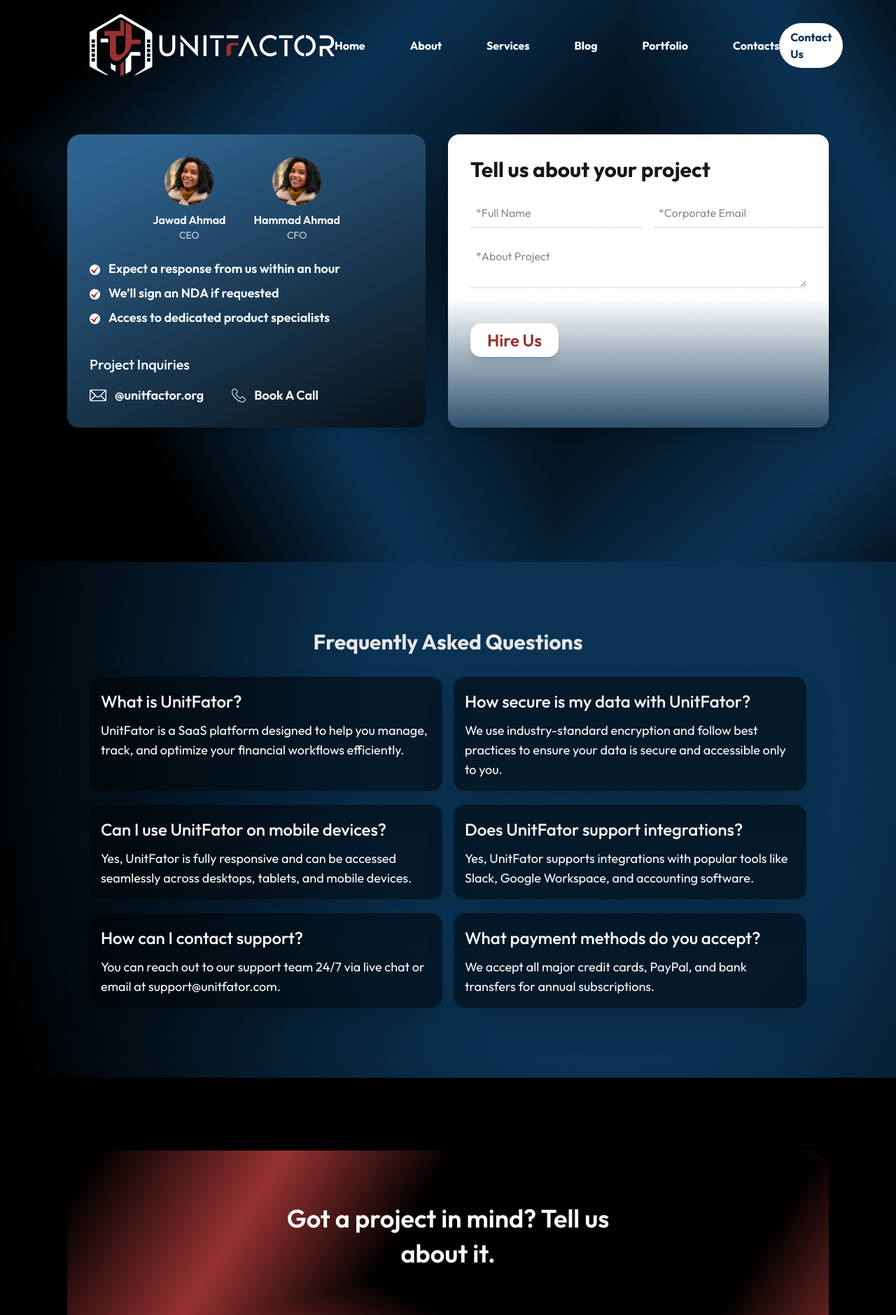
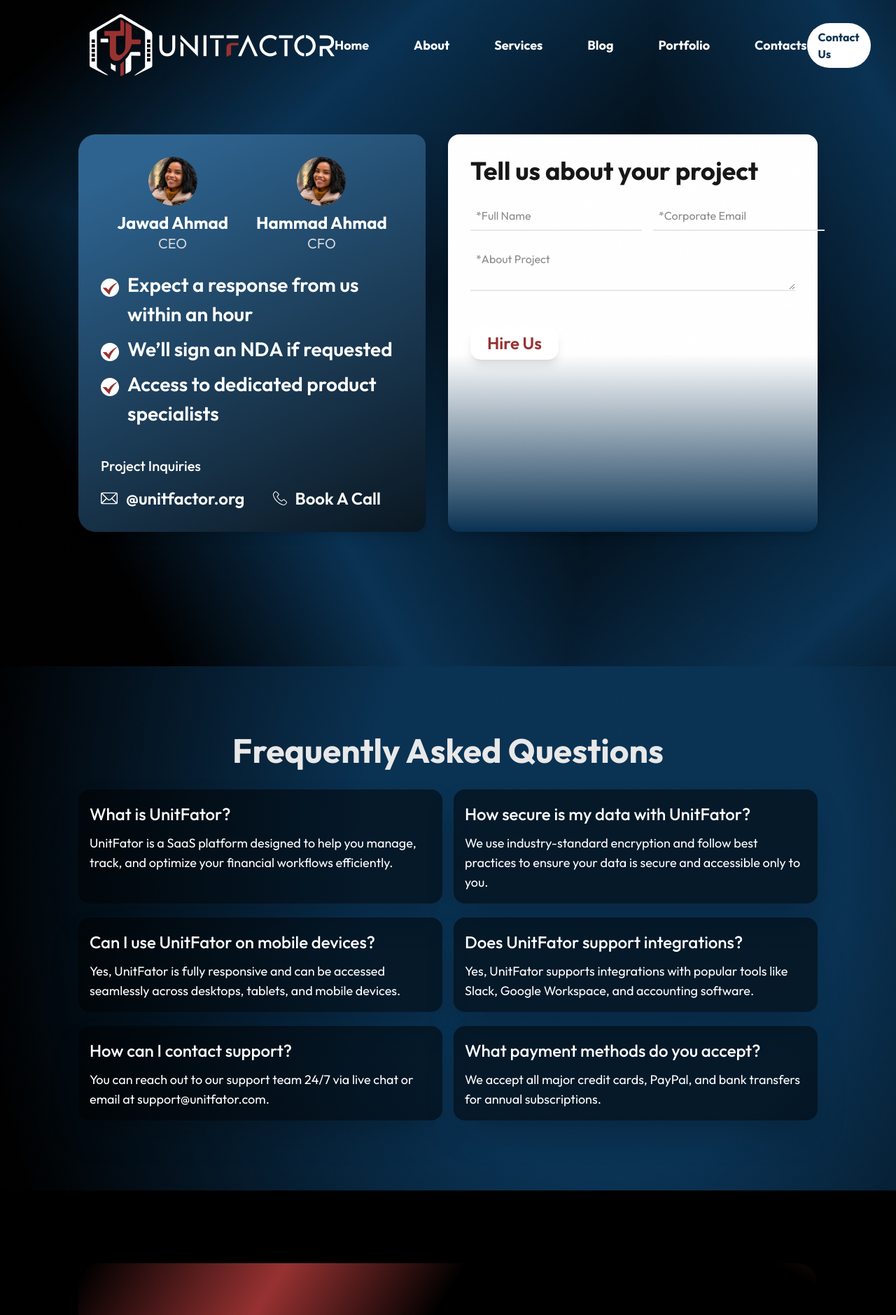
Before and after one commit to M-Jawad338211/UnitFactor-Website, a Next.js app: page /contacts in a window 1280 px wide. Shown: the top 1879 px of the page at 70% size. Built offline with nearby package versions, Linux system fonts and the light colour scheme.

Commit message:
contact us page responsiveness completed

```diff
--- a/src/app/components/about-details/recognitions.jsx
+++ b/src/app/components/about-details/recognitions.jsx
@@ -22,7 +22,7 @@
             alt="Project Showcase"
             width={746}
             height={651}
-            className="object-cover rounded-2xl lg:h-[390px] xl:w-[896px] xl:h-[651px]"
+            className="object-cover rounded-2xl lg:h-[390px] xl:w-[896px] xl:h-[751px]"
           />
         </div>
 
@@ -42,7 +42,7 @@
                     height={17}
                     className="mt-1 xl:mt-2 2xl:mt-3 md:w-[26px] md:h-[26px] "
                   />
-                  <span className="text-base md:text-xl  xl:text-2xl 2xl:text-[32px] text-[#E8E8E8] font-medium leading-[150%]">
+                  <span className="text-base md:text-xl  xl:text-2xl 2xl:text-[32px] text-[#E8E8E8] font-medium max-w-[250px] md:max-w-3xl leading-[120%] md:leading-[150%] text-left">
                     {item}
                   </span>
                 </li>
--- a/src/app/components/contacts-details/contacts.jsx
+++ b/src/app/components/contacts-details/contacts.jsx
@@ -8,8 +8,8 @@
   ];
 
   return (
-    <div className="px-6 md:px-24 py-28 md:py-48 w-full h-full flex items-center justify-center text-center bg-[url('/project-bg.png')] bg-no-repeat bg-center bg-cover">
-      <div className="flex flex-col lg:flex-row gap-8 w-full max-w-7xl">
+    <div className="px-4 sm:px-12 lg:px-16 xl:px-28  py-28 md:py-48 w-full h-full flex items-center justify-center text-center bg-[url('/project-bg.png')] bg-no-repeat bg-center bg-cover">
+      <div className="flex flex-col lg:flex-row gap-8 w-full ">
         <div className="bg-[url('/management.png')] bg-cover bg-no-repeat rounded-2xl shadow-lg p-6 md:p-8 w-full lg:w-1/2 text-white flex flex-col gap-6">
           <div className="flex justify-center gap-6 md:gap-10 flex-wrap">
             <div className="flex flex-col items-center">
@@ -20,8 +20,10 @@
                 height={70}
                 className="rounded-full"
               />
-              <p className="mt-2 font-semibold">Jawad Ahmad</p>
-              <p className="text-sm text-gray-300">CEO</p>
+              <p className="mt-2 text-xl xl:text-2xl 2xl:text-3xl font-bold">
+                Jawad Ahmad
+              </p>
+              <p className="text-base lg:text-xl text-gray-300">CEO</p>
             </div>
             <div className="flex flex-col items-center">
               <Image
@@ -31,8 +33,10 @@
                 height={70}
                 className="rounded-full"
               />
-              <p className="mt-2 font-semibold">Hammad Ahmad</p>
-              <p className="text-sm text-gray-300">CFO</p>
+              <p className="mt-2 text-xl xl:text-2xl 2xl:text-3xl font-bold">
+                Hammad Ahmad
+              </p>
+              <p className="text-base lg:text-xl text-gray-300">CFO</p>
             </div>
           </div>
 
@@ -42,11 +46,11 @@
                 <Image
                   src={"/check.png"}
                   alt="Check Icon"
-                  width={15}
-                  height={10}
-                  className="mt-2"
+                  width={26}
+                  height={26}
+                  className="lg:mt-3 w-[20] h-[20px] lg:w-[26px] lg:h-[26px]"
                 />
-                <span className="text-white text-base md:text-lg font-semibold tracking-[0] leading-[150%]">
+                <span className="text-white text-base md:text-lg lg:text-2xl xl:text-[28px] 2xl:text-[32px] font-semibold tracking-[0] leading-[120%] xl:leading-[150%] max-w-[200px] md:max-w-xs xl:max-w-2xl">
                   {item}
                 </span>
               </li>
@@ -77,7 +81,7 @@
                     </clipPath>
                   </defs>
                 </svg>
-                <span className="text-base md:text-lg font-semibold text-white">
+                <span className="text-base md:text-lg lg:text-xl xl:text-2xl font-semibold text-white">
                   @unitfactor.org
                 </span>
               </div>
@@ -101,7 +105,7 @@
                   </defs>
                 </svg>
 
-                <span className="text-base md:text-lg font-semibold text-white">
+                <span className="text-base md:text-lg lg:text-xl xl:text-2xl font-semibold text-white">
                   Book A Call
                 </span>
               </div>
@@ -110,7 +114,7 @@
         </div>
 
         <div className="bg-[url('/form.png')] bg-cover bg-no-repeat bg-center rounded-2xl shadow-lg p-6 md:p-8 w-full lg:w-1/2">
-          <h2 className="text-2xl md:text-3xl text-left font-bold mb-6">
+          <h2 className="text-2xl md:text-3xl xl:text-4xl 2xl:text-[40px] text-left font-bold mb-6">
             Tell us about your project
           </h2>
           <form className="space-y-5">
--- a/src/app/components/contacts-details/faqs.jsx
+++ b/src/app/components/contacts-details/faqs.jsx
@@ -33,11 +33,11 @@
   ];
 
   return (
-    <div className="px-4 sm:px-8 md:px-16 lg:px-24 py-12 sm:py-16 md:py-20 lg:py-24 w-full h-full flex flex-col items-center justify-center text-center bg-[url('/Rectangle770.png')] bg-no-repeat bg-center bg-cover overflow-hidden">
-      <h2 className="text-2xl  md:text-3xl font-bold text-[#E8E8E8] mb-6 sm:mb-8">
+    <div className="px-4 sm:px-12 lg:px-16 xl:px-28  py-12 sm:py-16 md:py-20 lg:py-24 w-full h-full flex flex-col items-center justify-center text-center bg-[url('/Rectangle770.png')] bg-no-repeat bg-center bg-cover overflow-hidden">
+      <h2 className="text-xl  md:text-3xl lg:text-4xl xl:text-5xl font-bold text-[#E8E8E8] mb-6 sm:mb-8">
         Frequently Asked Questions
       </h2>
-      <div className="grid grid-cols-1 md:grid-cols-2 gap-4 max-w-5xl w-full mx-auto text-left">
+      <div className="grid grid-cols-1 md:grid-cols-2 gap-4  w-full mx-auto text-left">
         {faqs.map((faq, index) => (
           <div
             key={index}
--- a/src/app/components/contacts-details/projects.jsx
+++ b/src/app/components/contacts-details/projects.jsx
@@ -1,14 +1,14 @@
 export default function Partners() {
   return (
-    <div className="px-6 sm:px-12 md:px-24 py-16 w-full items-center justify-center text-center bg-black">
-      <div className="max-w-7xl p-6 sm:p-10 mx-auto bg-[url('/solutions-bg.png')] bg-cover bg-center bg-no-repeat rounded-[20px] sm:rounded-[30px] mt-6 sm:mt-10">
+    <div className="px-4 sm:px-12 lg:px-16 xl:px-28  py-16 w-full items-center justify-center text-center bg-black">
+      <div className="w-full p-6 sm:p-10 mx-auto bg-[url('/solutions-bg.png')] bg-cover bg-center bg-no-repeat rounded-[20px] sm:rounded-[30px] mt-6 sm:mt-10">
         <div className="w-full h-auto p-4 sm:p-8 space-y-2 flex flex-col justify-between">
           <div className="space-y-6 flex flex-col items-center">
-            <h3 className="text-2xl sm:text-3xl md:text-4xl text-center text-white max-w-lg font-semibold leading-[140%] tracking-[0]">
+            <h3 className="text-xl md:text-3xl lg:text-4xl xl:text-6xl text-center text-white max-w-2xl font-semibold leading-[140%] tracking-[0]">
               Got a project in mind? Tell us about it.
             </h3>
 
-            <button className="bg-[#D9D9D9] hover:bg-[#983232] text-[#983232] hover:text-white text-lg sm:text-xl md:text-2xl font-bold px-4 sm:px-6 py-2 sm:py-3 rounded-xl sm:rounded-2xl mt-6 sm:mt-10 cursor-pointer">
+            <button className="bg-[#D9D9D9] hover:bg-[#983232] text-[#983232] hover:text-white text-lg sm:text-xl md:text-2xl lg:text-3xl xl:text-[40px] font-bold px-4 sm:px-6 py-2 sm:py-3 rounded-xl sm:rounded-2xl mt-6 sm:mt-10 cursor-pointer">
               Contact Us
             </button>
           </div>
--- a/src/app/components/header/page.jsx
+++ b/src/app/components/header/page.jsx
@@ -141,37 +141,37 @@
         <nav className="hidden lg:flex space-x-8 xl:space-x-16">
           <Link
             href="/"
-            className="text-white text-[16px] font-bold hover:text-[#983232]"
+            className="text-white text-lg font-bold hover:text-[#983232]"
           >
             Home
           </Link>
           <Link
             href="/about"
-            className="text-white text-[16px] font-bold hover:text-[#983232]"
+            className="text-white text-lg font-bold hover:text-[#983232]"
           >
             About
           </Link>
           <Link
             href="/services"
-            className="text-white text-[16px] font-bold hover:text-[#983232]"
+            className="text-white text-lg font-bold hover:text-[#983232]"
           >
             Services
           </Link>
           <Link
             href="/blog"
-            className="text-white text-[16px] font-bold hover:text-[#983232]"
+            className="text-white text-lg font-bold hover:text-[#983232]"
           >
             Blog
           </Link>
           <Link
             href="/portfolio"
-            className="text-white text-[16px] font-bold hover:text-[#983232]"
+            className="text-white text-lg font-bold hover:text-[#983232]"
           >
             Portfolio
           </Link>
           <Link
             href="/contacts"
-            className="text-white text-[16px] font-bold hover:text-[#983232]"
+            className="text-white text-lg font-bold hover:text-[#983232]"
           >
             Contacts
           </Link>
--- a/src/app/components/homepage-details/faqs.jsx
+++ b/src/app/components/homepage-details/faqs.jsx
@@ -33,11 +33,11 @@
   ];
 
   return (
-    <div className="px-4 sm:px-8 md:px-16 lg:px-24 py-12 sm:py-16 md:py-20 lg:py-24 w-full h-full flex flex-col items-center justify-center text-center bg-[url('/faqs.png')] bg-no-repeat bg-center bg-cover overflow-hidden">
+    <div className="px-4 sm:px-12 lg:px-16 xl:px-28  py-12 sm:py-16 md:py-20 lg:py-24 w-full h-full flex flex-col items-center justify-center text-center bg-[url('/faqs.png')] bg-no-repeat bg-center bg-cover overflow-hidden">
       <h2 className="text-xl md:text-3xl lg:text-4xl xl:text-5xl  font-bold text-[#E8E8E8] mb-6 sm:mb-8">
         Frequently Asked Questions
       </h2>
-      <div className="grid grid-cols-1 md:grid-cols-2 gap-4 max-w-5xl w-full mx-auto text-left">
+      <div className="grid grid-cols-1 md:grid-cols-2 gap-4  w-full mx-auto text-left">
         {faqs.map((faq, index) => (
           <div
             key={index}
--- a/src/app/components/homepage-details/partners.jsx
+++ b/src/app/components/homepage-details/partners.jsx
@@ -1,7 +1,7 @@
 import Image from "next/image";
 export default function Partners() {
   return (
-    <div className="px-6 sm:px-12 md:px-24 py-16 w-full h-full items-center justify-center text-center bg-black">
+    <div className="px-6 sm:px-12 md:px-28 py-16 w-full h-full items-center justify-center text-center bg-black">
       <div className="w-full p-6 sm:p-10 mx-auto bg-[url('/solutions-bg.png')] bg-cover bg-center bg-no-repeat rounded-[20px] md:rounded-[30px] grid grid-cols-1 lg:grid-cols-2 gap-8 md:gap-12 items-center mt-10">
         <div className="w-full h-auto space-y-6 flex flex-col items-center lg:items-start justify-center lg:justify-between text-center lg:text-left">
           <h2 className="text-xl md:text-3xl lg:text-4xl xl:text-5xl text-white font-semibold xl:font-bold leading-[100%] xl:leading-[140%] tracking-normal xl:max-w-2xl ">
--- a/src/app/components/homepage-details/projects.jsx
+++ b/src/app/components/homepage-details/projects.jsx
@@ -45,7 +45,7 @@
                     height={17}
                     className="mt-1 xl:mt-2 2xl:mt-3 md:w-[26px] md:h-[26px]"
                   />
-                  <span className="text-lg md:text-xl  xl:text-2xl 2xl:text-[32px] text-[#E8E8E8] font-medium leading-[150%]">
+                  <span className="text-lg md:text-xl  xl:text-2xl 2xl:text-[32px] text-[#E8E8E8] font-medium max-w-[250px] md:max-w-3xl leading-[120%] md:leading-[150%] text-left">
                     {item}
                   </span>
                 </li>
--- a/src/app/components/homepage-details/services.jsx
+++ b/src/app/components/homepage-details/services.jsx
@@ -128,7 +128,7 @@
   if (activeCategory === "Web Development") activeServices = development;
 
   return (
-    <div className="px-6 sm:px-12 lg:px-28 py-12 w-full h-full items-center justify-center text-center bg-[url('/animation-bg.png')] bg-no-repeat bg-center bg-cover overflow-hidden">
+    <div className="px-4 sm:px-12 lg:px-16 xl:px-28  py-12 w-full h-full items-center justify-center text-center bg-[url('/animation-bg.png')] bg-no-repeat bg-center bg-cover overflow-hidden">
       <div className="flex flex-col items-center justify-center">
         <h2 className="text-[#E8E8E8] text-xl md:text-3xl lg:text-4xl xl:text-5xl font-normal">
           Our Services
```
Also changed, not shown: src/app/components/homepage-details/experiences.jsx (+5 -5 lines).
